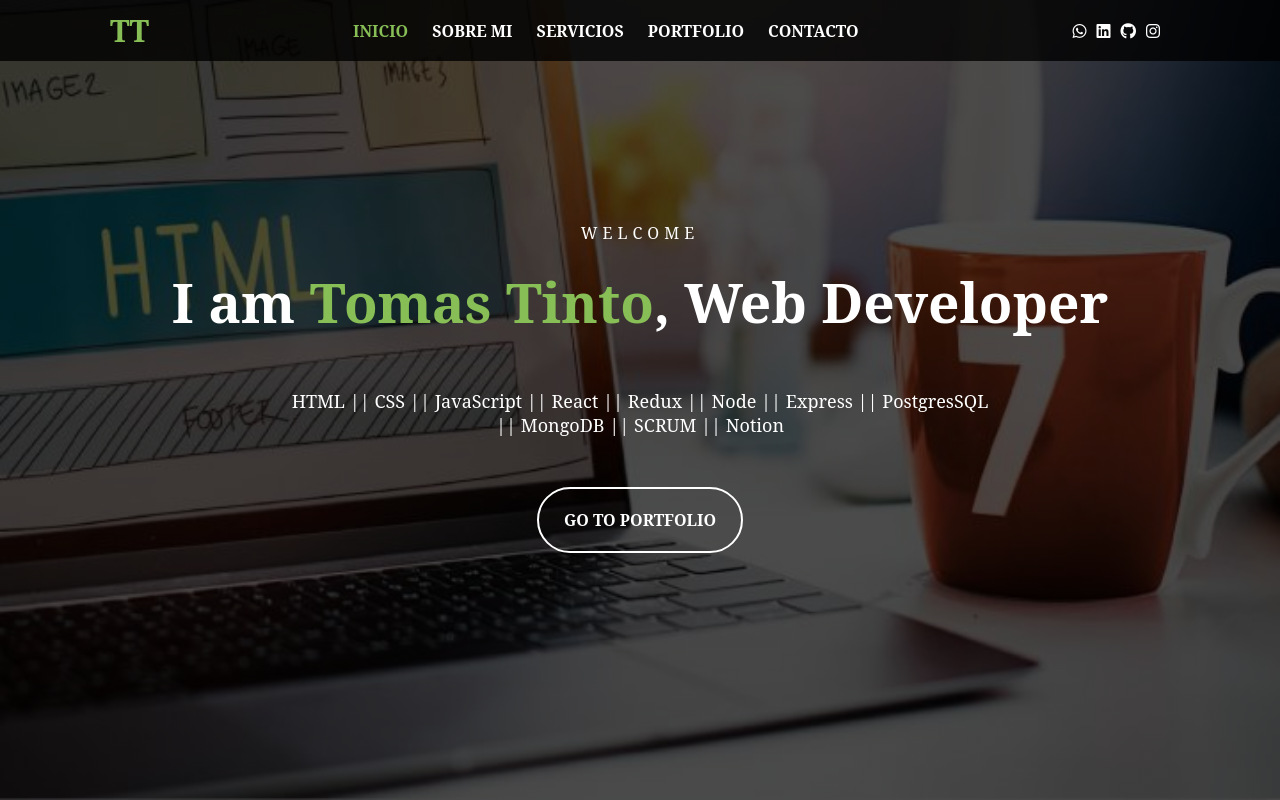
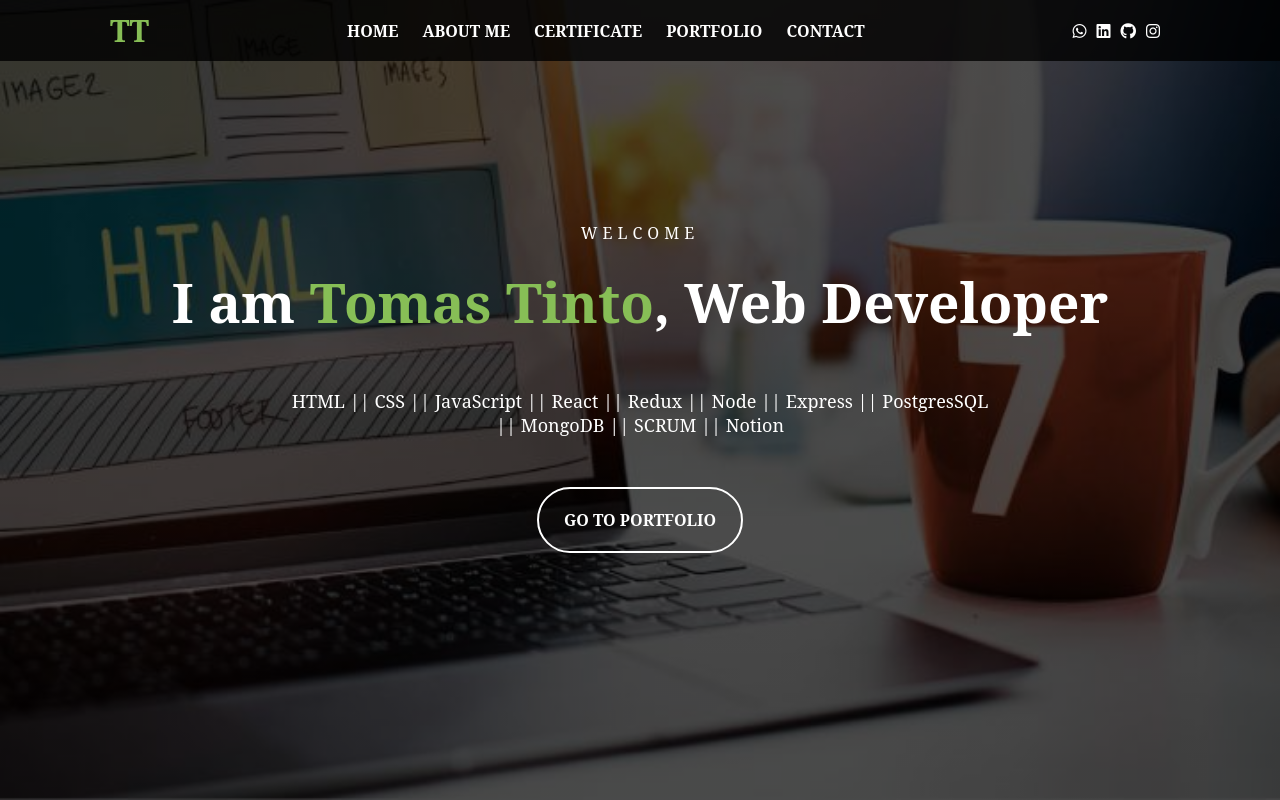
Before and after one commit to TomasTinto1234/Portfolio, a React (Create React App) app: page / in a window 1280 px wide. Shown: the top 800 px of the page. Built offline with nearby package versions, Linux system fonts and the light colour scheme.

Commit message:
more details

```diff
--- a/src/components/Footer.jsx
+++ b/src/components/Footer.jsx
@@ -2,7 +2,6 @@ import React from 'react'
 
 const Footer = () => {
   return (
-    <div>
         <footer>
   <p>Portfolio Tomas Tinto - © 2022</p>
   <div  className="redes">
@@ -13,7 +12,6 @@ const Footer = () => {
           <a href="#"></a>
           </div>
 </footer>
-    </div>
   )
 }
 
--- a/src/components/NavBar.jsx
+++ b/src/components/NavBar.jsx
@@ -2,6 +2,14 @@ import React from 'react'
 
 const NavBar = () => {
 
+  function responsiveMenu() {
+    const x = document.getElementById("elnav");
+    if (x.className === "elnav") {
+        x.className = "responsive";
+    } else {
+        x.className = "elnav";
+    }
+}
   return (
     <div>
          <section id="inicio">
@@ -9,19 +17,19 @@ const NavBar = () => {
         <header>
           <div className="contenido-header">
            <h1>TT</h1>
-           <nav id="nav" class="">
+           <nav id="elnav">
                         <ul id="links">
-                            <li><a href="#inicio" class="seleccionado" onclick="seleccionar(this)">INICIO</a></li>
-                            <li><a href="#sobremi" onclick="seleccionar(this)">SOBRE MI</a></li>
-                            <li><a href="#servicios" onclick="seleccionar(this)">SERVICIOS</a></li>
+                            <li><a href="#inicio"  onclick="seleccionar(this)">HOME</a></li>
+                            <li><a href="#sobremi" onclick="seleccionar(this)">ABOUT ME</a></li>
+                            <li><a href="#servicios" onclick="seleccionar(this)">CERTIFICATE</a></li>
                             <li><a href="#portfolio" onclick="seleccionar(this)">PORTFOLIO</a></li>
-                            <li><a href="#contacto" onclick="seleccionar(this)">CONTACTO</a></li>
+                            <li><a href="#contacto" onclick="seleccionar(this)">CONTACT</a></li>
                         </ul>
                     </nav>
 
-                    <div id="icono-nav" onclick="responsiveMenu()">
+                    <nav id="icono-nav" onClick={()=>responsiveMenu()}>
                         <i class="fa-solid fa-bars"></i>
-                    </div>
+                    </nav>
 
           <div  className="redes">
           <a href="https://wa.me/+541161263966" target="_blank"><i className="fa-brands fa-whatsapp"></i></a>
```
